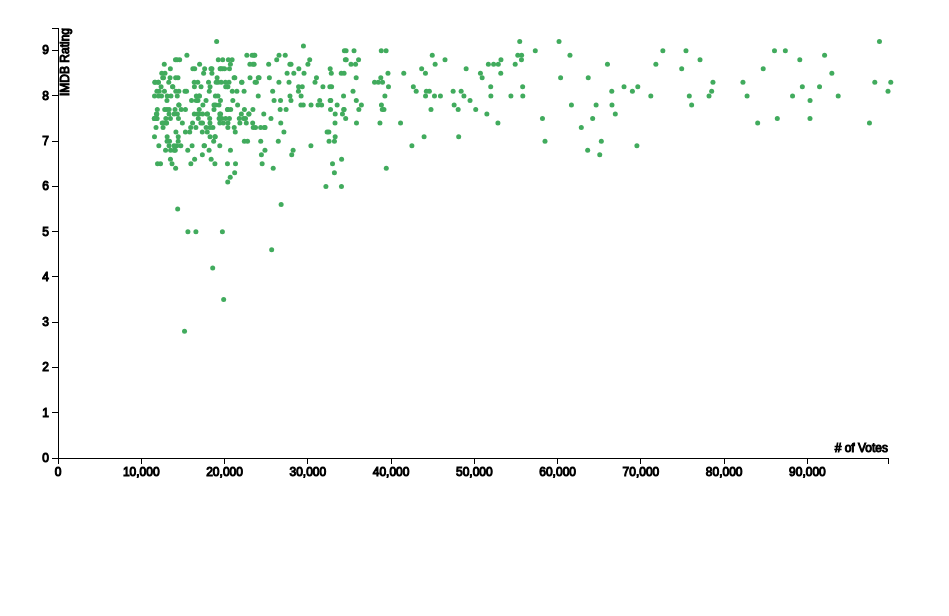
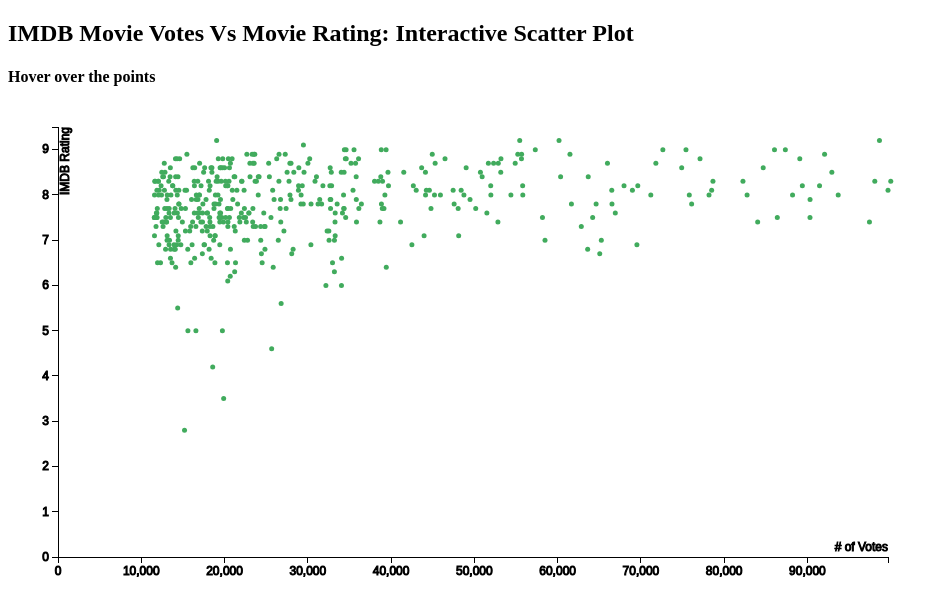
Before and after one commit to ankoorb/ankoorb.github.io, a plain HTML site: page IMDB-Scatter/index.html in a window 1280 px wide. Shown: the whole page, without its empty margins (0-949 px from the left). Drawn offline with nearby package versions, Linux system fonts and the light colour scheme.

Commit message:
Initial commit

```diff
--- a/IMDB-Scatter/index.html
+++ b/IMDB-Scatter/index.html
@@ -34,7 +34,8 @@
 
     </head>
     <body>
-
+<h2>IMDB Movie Votes Vs Movie Rating: Interactive Scatter Plot</h2>
+<h4>Hover over the points</h4>
 
 <script type="text/javascript">
 
```
Also changed, not shown: Iris-Scatter/index.html (+2 -1 lines), Loan-Scatter/index.html (+1 -0 lines).
